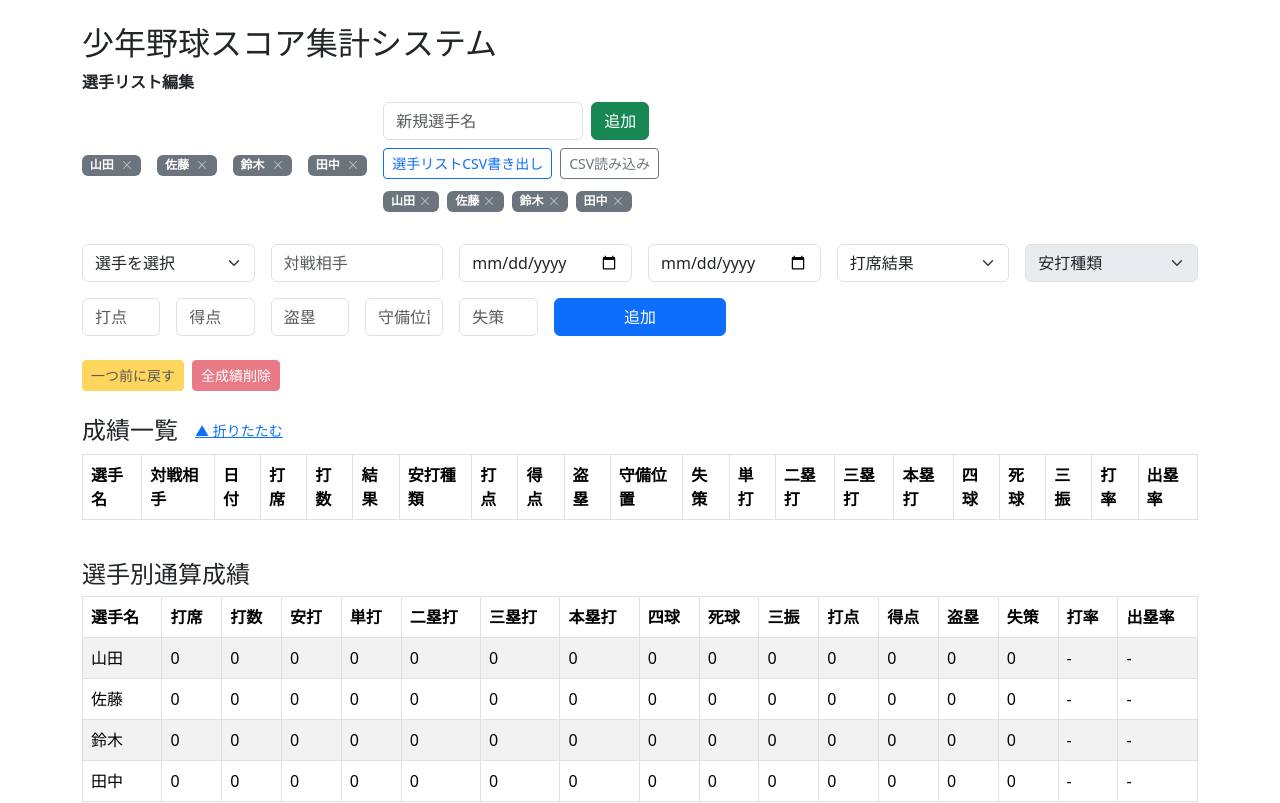
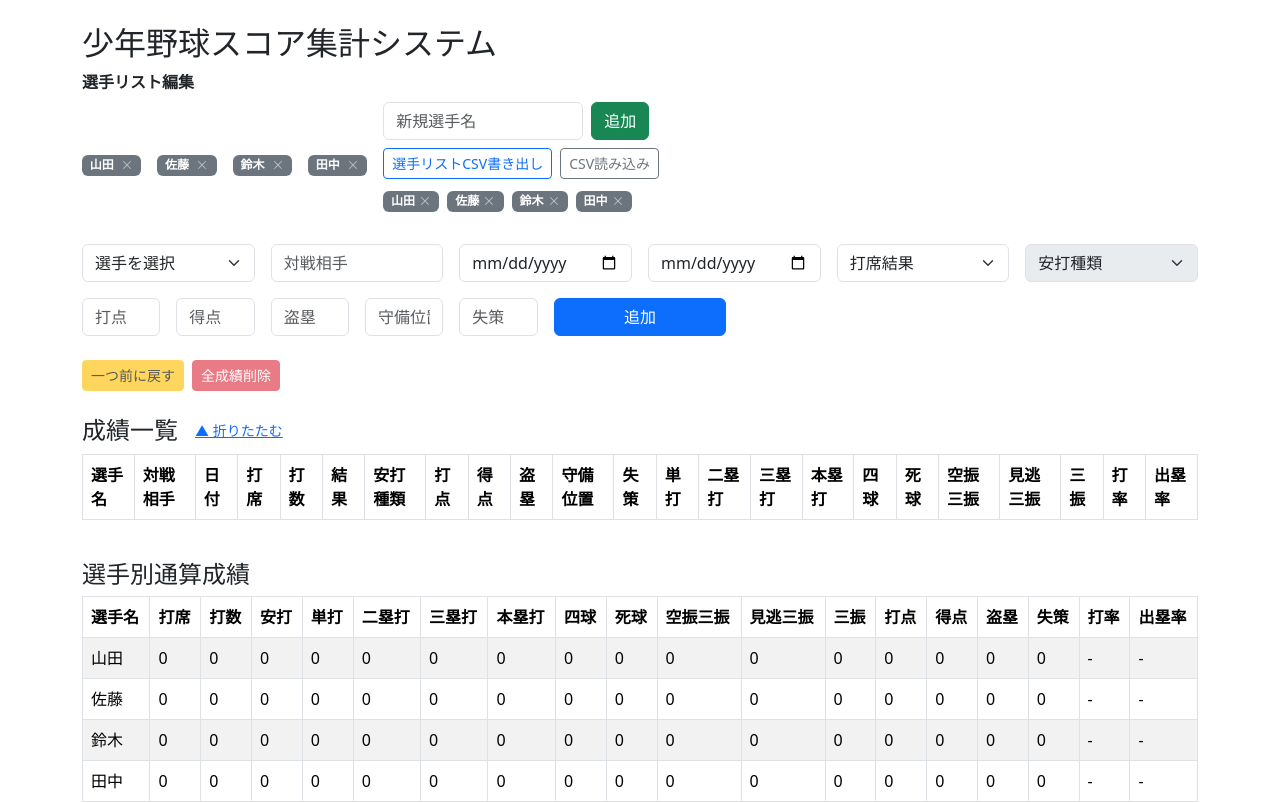
Before and after one commit to barca14-yume/-, a React (Create React App) app: page / in a window 1280 px wide. Shown: the top 803 px of the page. Built offline with nearby package versions, Linux system fonts and the light colour scheme.

Commit message:
空振三振見逃三振を通算成績や成績一覧にも反映。集計表示を分離

```diff
--- a/src/App.js
+++ b/src/App.js
@@ -47,6 +47,8 @@ function calcStats(records) {
         bb: 0, // 四球
         hbp: 0, // 死球
         so: 0, // 三振
+        swingSo: 0, // 空振三振
+        lookingSo: 0, // 見逃三振
         rbi: 0, // 打点
         run: 0, // 得点
         single: 0, // 単打
@@ -83,6 +85,12 @@ function calcStats(records) {
       stats[rec.player].hbp += 1;
     } else if (rec.result === '三振') {
       stats[rec.player].so += 1;
+    } else if (rec.result === '空振三振') {
+      stats[rec.player].so += 1;
+      stats[rec.player].swingSo += 1;
+    } else if (rec.result === '見逃三振') {
+      stats[rec.player].so += 1;
+      stats[rec.player].lookingSo += 1;
     }
     // 打点
     stats[rec.player].rbi += Number(rec.rbi || 0);
@@ -482,6 +490,8 @@ function App() {
           <th>本塁打</th>
           <th>四球</th>
           <th>死球</th>
+          <th>空振三振</th>
+          <th>見逃三振</th>
           <th>三振</th>
           <th>打率</th>
           <th>出塁率</th>
@@ -508,6 +518,8 @@ function App() {
             <td>{rec.hitType === '本塁打' ? 1 : 0}</td>
             <td>{rec.result === '四球' ? 1 : 0}</td>
             <td>{rec.result === '死球' ? 1 : 0}</td>
+            <td>{rec.result === '空振三振' ? 1 : 0}</td>
+            <td>{rec.result === '見逃三振' ? 1 : 0}</td>
             <td>{rec.result === '三振' ? 1 : 0}</td>
             <td>-</td>
             <td>-</td>
@@ -537,6 +549,8 @@ function App() {
               <th>本塁打</th>
               <th>四球</th>
               <th>死球</th>
+              <th>空振三振</th>
+              <th>見逃三振</th>
               <th>三振</th>
               <th>打点</th>
               <th>得点</th>
@@ -559,6 +573,8 @@ function App() {
                 <td>{stats[p]?.hr ?? 0}</td>
                 <td>{stats[p]?.bb ?? 0}</td>
                 <td>{stats[p]?.hbp ?? 0}</td>
+                <td>{stats[p]?.swingSo ?? 0}</td>
+                <td>{stats[p]?.lookingSo ?? 0}</td>
                 <td>{stats[p]?.so ?? 0}</td>
                 <td>{stats[p]?.rbi ?? 0}</td>
                 <td>{stats[p]?.run ?? 0}</td>
```
